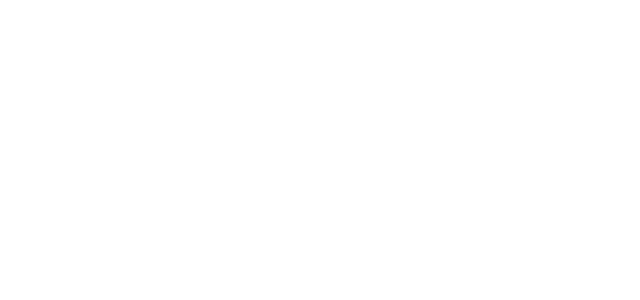
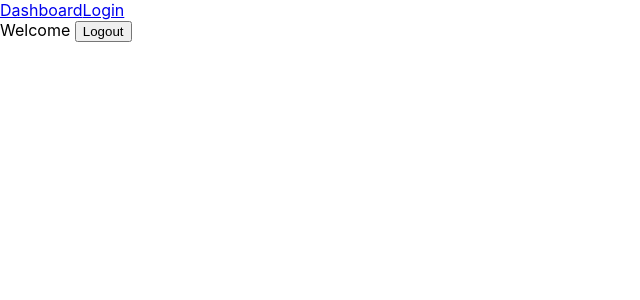
Before and after one commit to shalinigandhi/login-dashboard, a React (Create React App) app: page / in a window 1280 px wide. Shown: the top 300 px of the page, without its empty margins (0-640 px from the left). Built offline with nearby package versions, Linux system fonts and the light colour scheme.

Commit message:
Authentication component using useContext

```diff
--- a/src/App.js
+++ b/src/App.js
@@ -1,19 +1,21 @@
 import React from "react";
 import { Routes, Route } from "react-router-dom";
-import AuthProvider from './components/auth';
-import NavBar from './components/NavBar/NavBar';
-import Dashboard from "./components/Dashboard/Dashboard";
-import Login from "./components/Login/Login";
+import { AuthProvider } from './components/Auth/auth';
+import { NavBar } from './components/NavBar/NavBar';
+import { Dashboard } from "./components/Dashboard/Dashboard";
+import { Login } from "./components/Login/Login";
 
 function App() {
   return (
-    <AuthProvider>
-      <NavBar />
-      <Routes>
-        <Route path="/" element={<Dashboard />} />
-        <Route path="login" element={<Login />} />
-      </Routes>
-    </AuthProvider>
+    <div>
+      <AuthProvider>
+        <NavBar />
+        <Routes>
+          <Route path="/" element={ <Dashboard /> } />
+          <Route path="/login" element={ <Login /> } />
+        </Routes>
+      </AuthProvider>
+    </div>
   );
 }
 
--- a/src/components/auth.js
+++ b/src/components/Auth/auth.js
@@ -2,7 +2,7 @@ import { useState, useContext, createContext } from "react";
 
 const AuthContext = createContext(null);
 
-const AuthProvider = ({ childern }) => {
+export const AuthProvider = ({ children }) => {
     const [user, setUser] = useState(null);
 
     const login = (user) => {
@@ -15,7 +15,7 @@ const AuthProvider = ({ childern }) => {
 
     return (
         <AuthContext.Provider value={{ user, login, logout }}>
-            {childern}
+            {children}
         </AuthContext.Provider>
     )
 }
@@ -23,5 +23,3 @@ const AuthProvider = ({ childern }) => {
 export const useAuth = () => {
     return useContext(AuthContext);
 }
-
-export default AuthProvider;
--- a/src/components/Dashboard/Dashboard.js
+++ b/src/components/Dashboard/Dashboard.js
@@ -1,11 +1,21 @@
 import React from 'react';
+import { useAuth } from '../Auth/auth';
+import { useNavigate } from 'react-router-dom';
 
-const Dashboard = () => {
+export const Dashboard = () => {
+
+    const auth = useAuth();
+    const navigate = useNavigate();
+
+    const handleLogout = () => {
+        auth.logout();
+        navigate('/login')
+    }
+
     return (
         <div className="dashboard-container">
-            Dashboard
+            Welcome {auth.user}
+            <button onClick={() => handleLogout()}>Logout</button>
         </div>
     )
 }
-
-export default Dashboard;
--- a/src/components/Login/Login.js
+++ b/src/components/Login/Login.js
@@ -1,8 +1,8 @@
 import React, { useState } from 'react';
 import { useNavigate } from 'react-router-dom';
-import { useAuth } from '../auth';
+import { useAuth } from '../Auth/auth';
 
-const Login = () => {
+export const Login = () => {
     const [user, setUser] = useState('');
     const auth = useAuth();
     const navigate = useNavigate();
@@ -18,9 +18,7 @@ const Login = () => {
                 Username:
                 <input type="text" onChange={(e) => setUser(e.target.value)} />
             </label>
-            <button onClick={() => handleLogin()}></button>
+            <button onClick={() => handleLogin()}>Login</button>
         </div>
     )
 }
-
-export default Login;
--- a/src/components/NavBar/NavBar.js
+++ b/src/components/NavBar/NavBar.js
@@ -1,7 +1,7 @@
 import { NavLink } from 'react-router-dom';
-import { useAuth } from '../auth';
+import { useAuth } from '../Auth/auth';
 
-const NavBar = () => {
+export const NavBar = () => {
     const auth = useAuth();
     return (
         <nav>
@@ -12,5 +12,3 @@ const NavBar = () => {
         </nav>
     )
 }
-
-export default NavBar;
--- a/src/index.js
+++ b/src/index.js
@@ -1,5 +1,6 @@
 import React from 'react';
 import ReactDOM from 'react-dom/client';
+import { BrowserRouter } from 'react-router-dom';
 import './index.css';
 import App from './App';
 import reportWebVitals from './reportWebVitals';
@@ -7,7 +8,9 @@ import reportWebVitals from './reportWebVitals';
 const root = ReactDOM.createRoot(document.getElementById('root'));
 root.render(
   <React.StrictMode>
-    <App />
+    <BrowserRouter>
+      <App />
+    </BrowserRouter>
   </React.StrictMode>
 );
 
```
